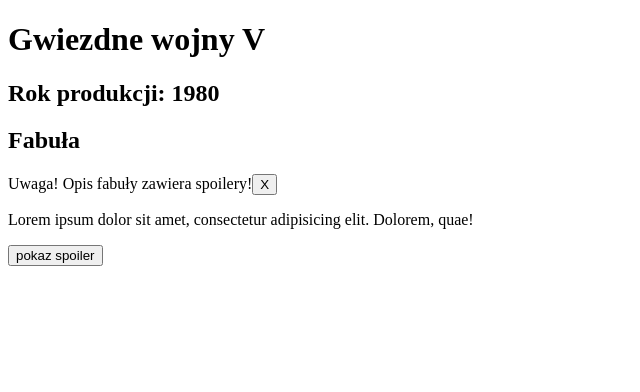
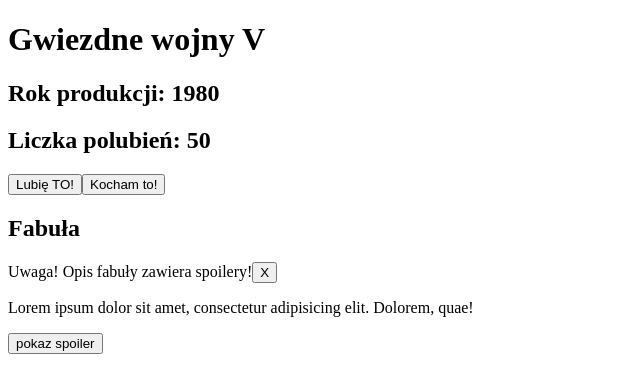
Before and after one commit to thempower/understand_react, a React (Vite) app: page / in a window 1280 px wide. Shown: the top 392 px of the page, without its empty margins (0-640 px from the left). Built offline with nearby package versions, Linux system fonts and the light colour scheme.

Commit message:
finished stateUpdate

```diff
--- a/src/App.jsx
+++ b/src/App.jsx
@@ -2,7 +2,8 @@
 function App() {
   const [isSpoilerShown, setIsSpoilerShown] = useState(false);
   const [isButtonShown, setIsButtonShown] = useState(true);
-    const [isWarningShown, setIsWarningShown] = useState(true);
+  const [isWarningShown, setIsWarningShown] = useState(true);
+  const [numberOfLikes, setnumberOfLikes] = useState(50);
   console.log(isSpoilerShown);
 
   function handleShowSpoilerClick() {
@@ -19,11 +20,24 @@
     console.log("close warning");
   }
 
+  function handleLikeButtonClick(){
+    setnumberOfLikes(numberOfLikes + 1);
+
+  }
+
+  function handleLoveButtonClick(){
+    setnumberOfLikes(numberOfLikes + 1);
+
+  }
+
   console.log("APP RENDER");
   return (
     <>
       <h1>Gwiezdne wojny V</h1>
       <h2>Rok produkcji: 1980</h2>
+      <h2>Liczka polubień: {numberOfLikes}</h2>
+      <button onClick={handleLikeButtonClick}>Lubię TO!</button>
+      <button onClick={handleLoveButtonClick}>Kocham to!</button>
       <h2>Fabuła</h2>
       {isWarningShown && (
       <p>Uwaga! Opis fabuły zawiera spoilery!<button onClick={handleCloseWarningClick}>X</button></p>
```
